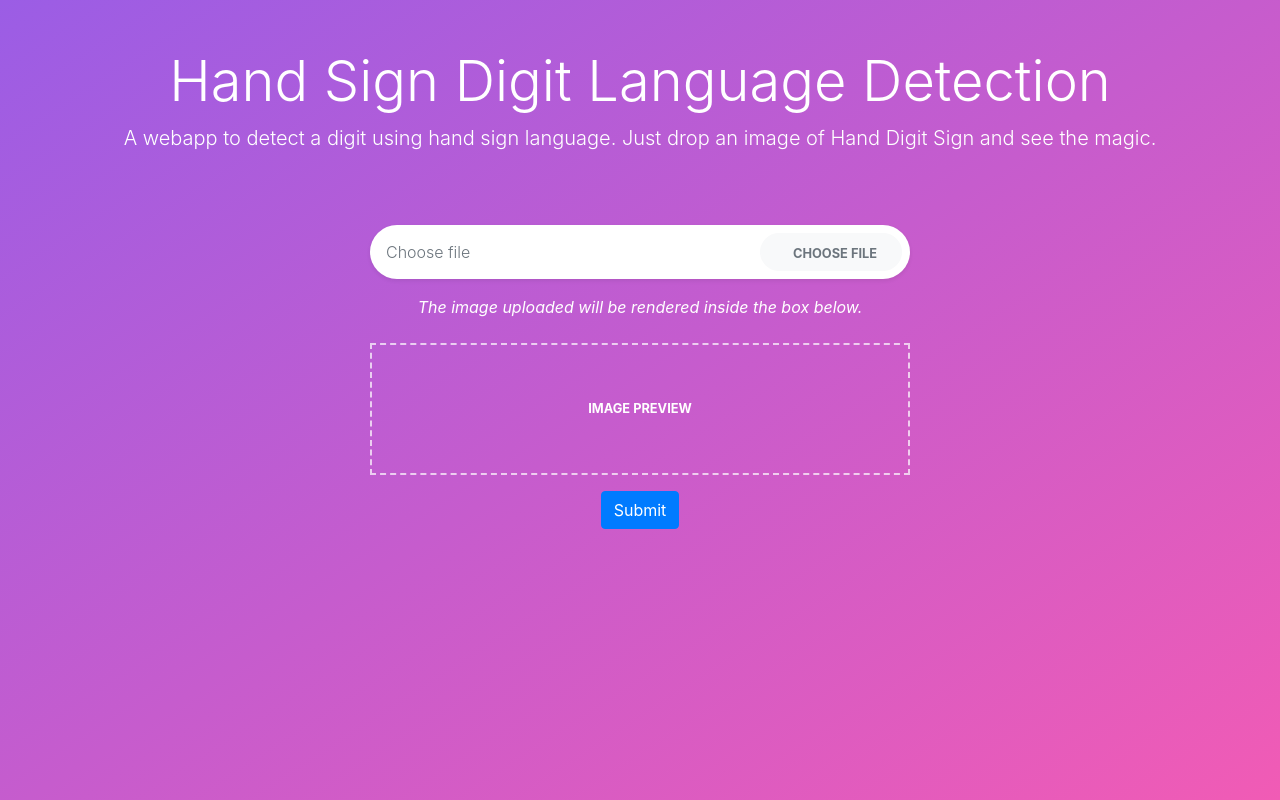
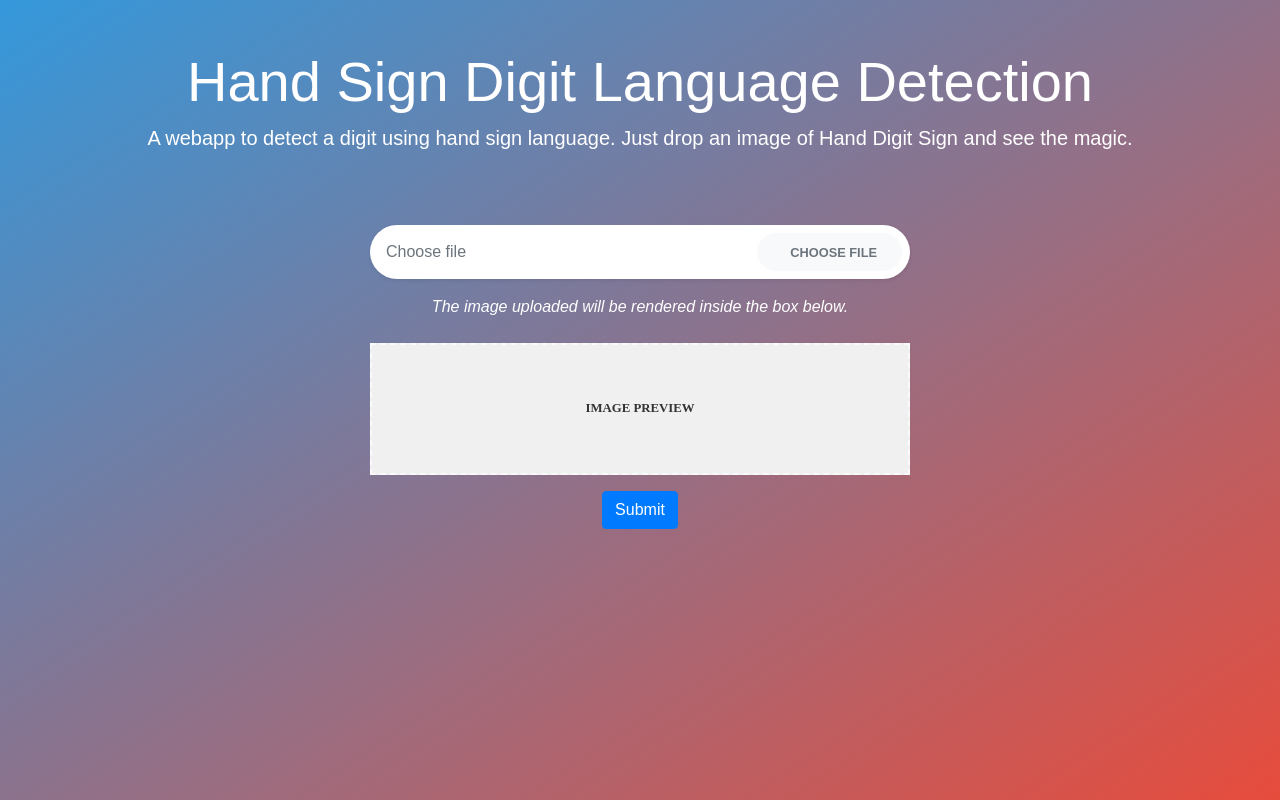
Before and after one commit to deepthumar81/ASL-to-Engliah-Converter, a Flask app: template templates/index.html in a window 1280 px wide. Run offline with Flask 2, Linux system fonts and the light colour scheme; the template is opened without the code that fills it, so the values that code supplies are empty.

Commit message:
change in css

```diff
--- a/static/css/custom.css
+++ b/static/css/custom.css
@@ -7,17 +7,19 @@
     top: 50%;
     left: 1rem;
     transform: translateY(-50%);
+    font-family: Arial, sans-serif;
 }
 
 .image-area {
     border: 2px dashed rgba(255, 255, 255, 0.7);
     padding: 4rem;
     position: relative;
+    background-color: #f0f0f0;
 }
 
 .image-area::before {
     content: 'Image Preview';
-    color: #fff;
+    color: #333;
     font-weight: bold;
     text-transform: uppercase;
     position: absolute;
@@ -26,17 +28,17 @@
     transform: translate(-50%, -50%);
     font-size: 0.8rem;
     z-index: 1;
+    font-family: 'Times New Roman', serif;
 }
-
 
 .image-area img {
     z-index: 2;
     position: relative;
 }
 
-
 body {
     min-height: 100vh;
-    background-color: #757f9a;
-    background-image: linear-gradient(147deg, #9b5de5 0%, #f15bb5 100%);
+    background-color: #f5f5f5; /* Updated background color */
+    background-image: linear-gradient(147deg, #3498db 0%, #e74c3c 100%); /* Updated gradient colors */
+    font-family: Arial, sans-serif;
 }
```
